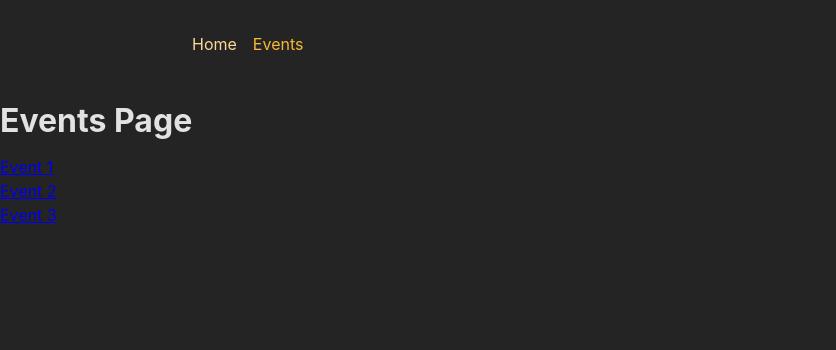
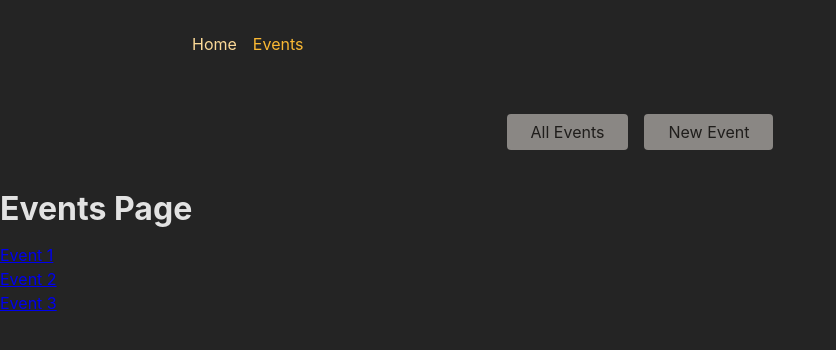
Before and after one commit to adussa3/Advanced-React-Router, a React (Create React App) app in the folder frontend/: page /events in a window 1280 px wide. Shown: the top 350 px of the page, without its empty margins (0-836 px from the left). Built offline with nearby package versions, Linux system fonts and the light colour scheme.

Commit message:
Created EventLayout and added it to the route definitions

```diff
--- a/frontend/src/App.js
+++ b/frontend/src/App.js
@@ -34,6 +34,7 @@ import EventDetailPage from "./pages/EventDetail";
 import NewEventPage from "./pages/NewEvent";
 import EditEventPage from "./pages/EditEvent";
 import RootLayout from "./layouts/root";
+import EventLayout from "./layouts/event";
 
 const router = createBrowserRouter([
   {
@@ -41,10 +42,16 @@ const router = createBrowserRouter([
     element: <RootLayout />,
     children: [
       { index: true, path: "", element: <HomePage /> },
-      { path: "events", element: <EventsPage /> },
-      { path: "events/:eventId", element: <EventDetailPage /> },
-      { path: "events/new", element: <NewEventPage /> },
-      { path: "events/:eventId/edit", element: <EditEventPage /> }
+      {
+        path: "events",
+        element: <EventLayout />,
+        children: [
+          { index: true, path: "", element: <EventsPage /> },
+          { path: ":eventId", element: <EventDetailPage /> },
+          { path: "new", element: <NewEventPage /> },
+          { path: ":eventId/edit", element: <EditEventPage /> }
+        ]
+      }
     ]
   }
 ])
--- /dev/null
+++ b/frontend/src/layouts/event.jsx
@@ -0,0 +1,11 @@
+import { Outlet } from "react-router-dom";
+import EventsNavigation from "../components/EventsNavigation";
+
+export default function EventLayout() {
+    return (
+        <>
+            <EventsNavigation />
+            <Outlet />
+        </>
+    );
+}
```
